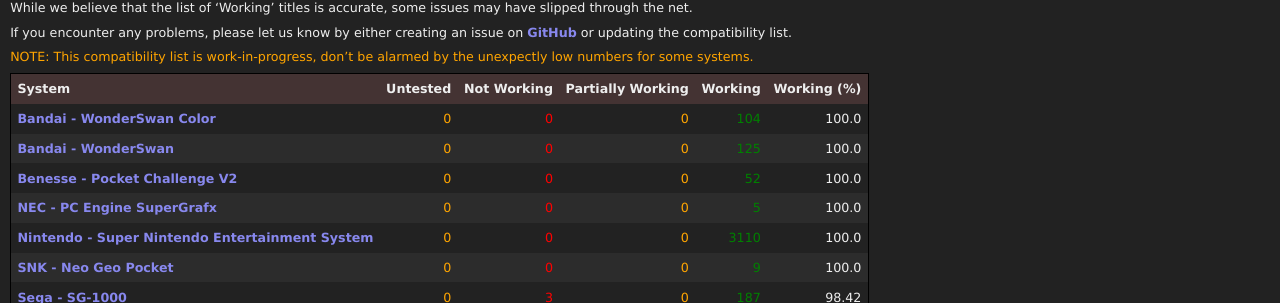
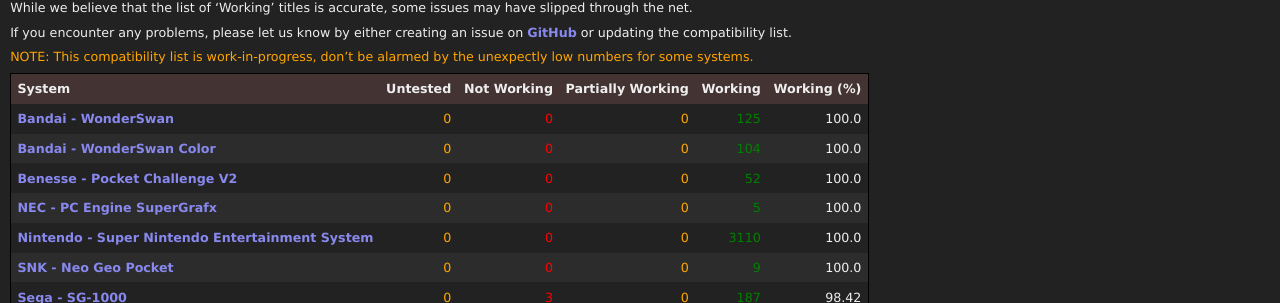
Before and after one commit to ares-emulator/ares-emulator.github.io, a Jekyll site: the page built from compatibility.md, in a window 1280 px wide. Shown: the part 176-479 px from the top of the page. Built offline with Jekyll 4.4.1, drawn with Linux system fonts in a browser that asks for light colours.

Commit message:
compatibility: (hopefully) fix display order of systems on *nix servers

```diff
--- a/_layouts/default.html
+++ b/_layouts/default.html
@@ -41,11 +41,6 @@
     })));
 
     document.querySelectorAll('.default-sort').forEach(elem => {
-        // Nasty hack: double click if sorting desc
-        if(elem.classList.contains('desc')) {
-            elem.dispatchEvent(new Event("click"));
-        }
-
         elem.dispatchEvent(new Event("click"));
     });
 </script>
--- a/compatibility.md
+++ b/compatibility.md
@@ -19,12 +19,12 @@ If you encounter any problems, please let us know by either creating an issue on
 
 <table>
   <tr>
-    <th>System</th>
+    <th class="default-sort">System</th>
     <th style="text-align: right">Untested</th>
     <th style="text-align: right">Not Working</th>
     <th style="text-align: right">Partially Working</th>
     <th style="text-align: right">Working</th>
-    <th class="default-sort desc" style="text-align: right">Working (%)</th>
+    <th class="default-sort" style="text-align: right">Working (%)</th>
   </tr>
 
   {% for system in site.data.romsets %}
```
